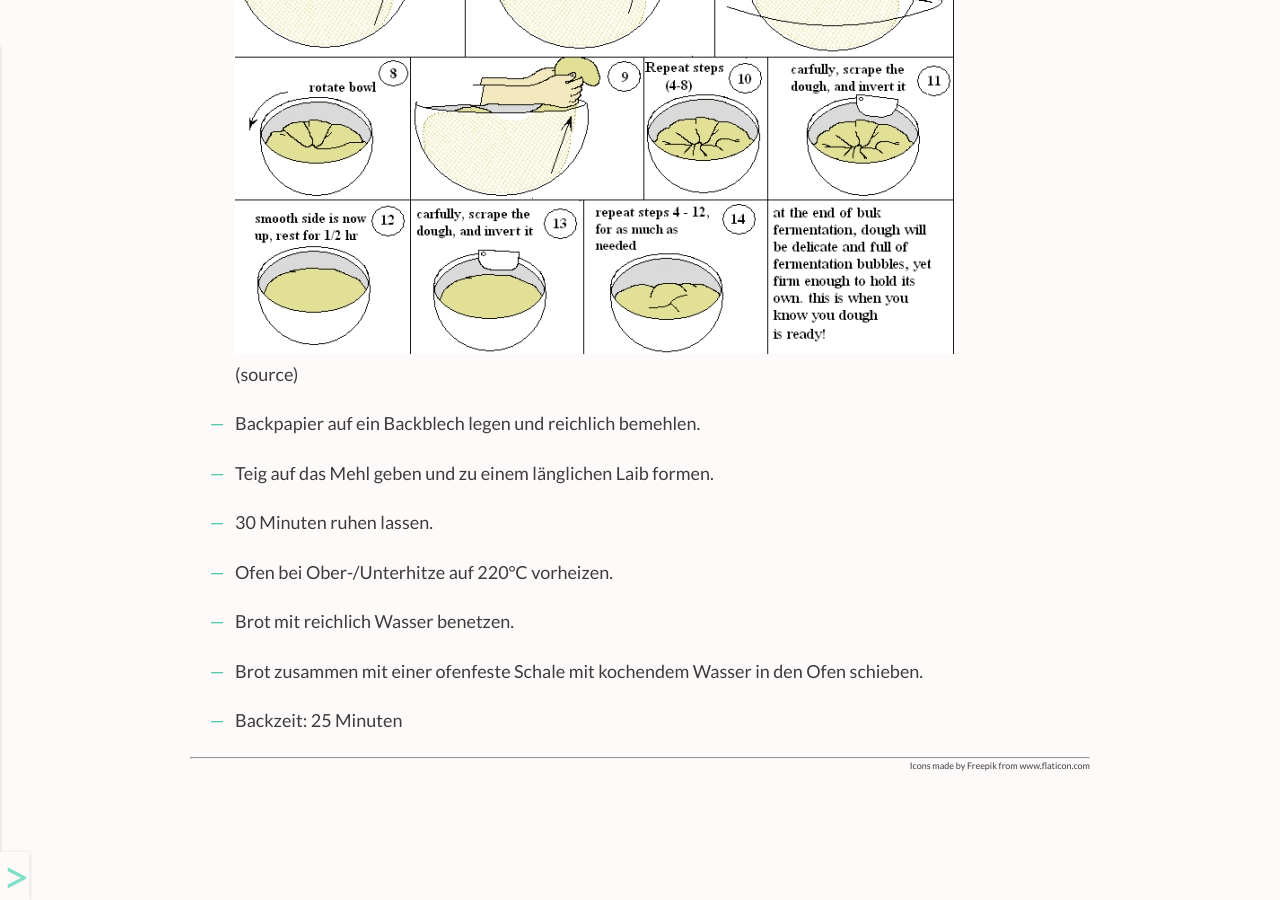
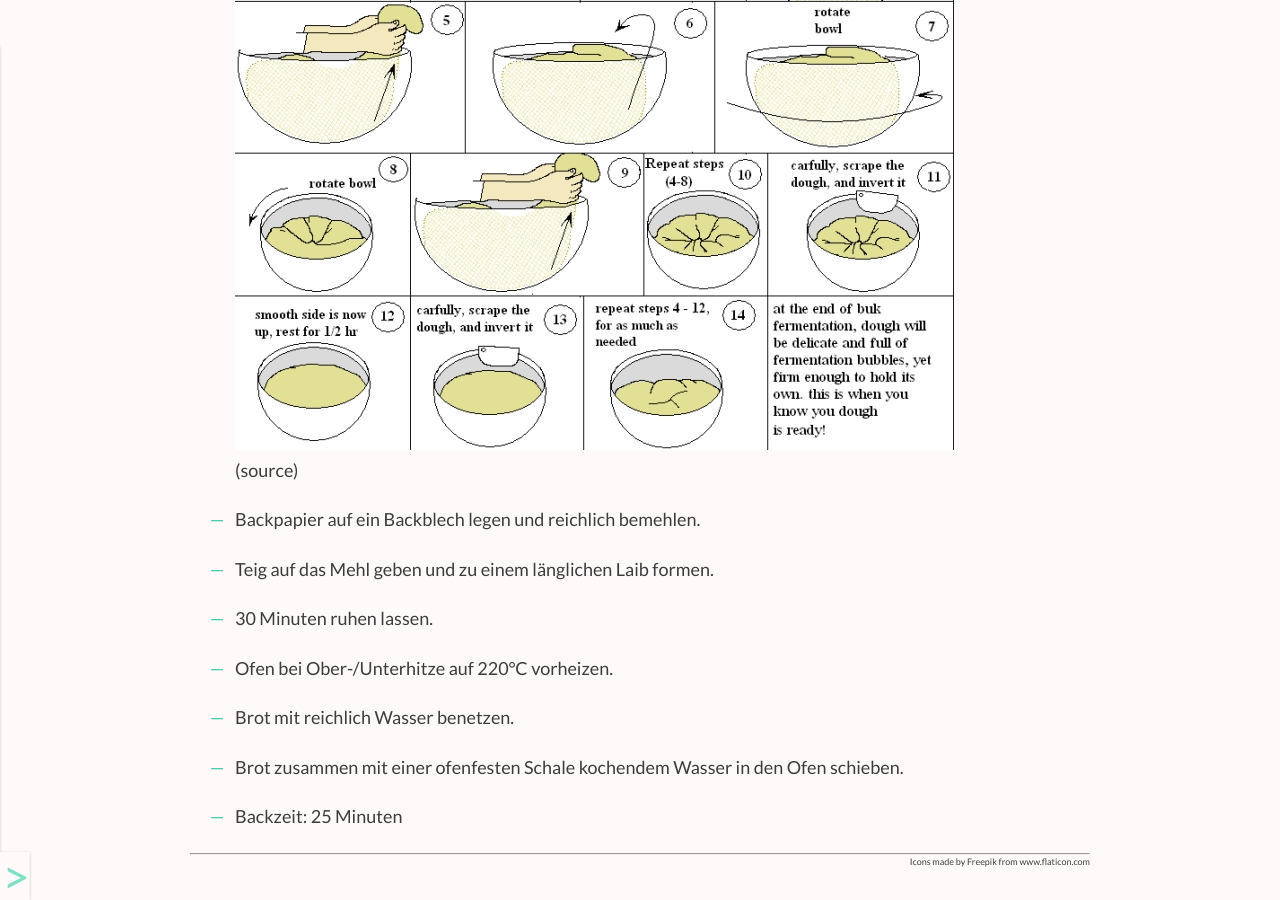
Before and after one commit to my-tien/rezept, a Jekyll site: the page built from Ciabatta.md, in a window 1280 px wide and 900 px high, scrolled down 2399 px. Built offline with Jekyll 4.4.1, drawn with Linux system fonts in a browser that asks for light colours; some of the changed text lies outside the part shown.

Commit message:
Updated Ciabatta recipe with simpler instruction and a story.

```diff
--- a/Ciabatta.md
+++ b/Ciabatta.md
@@ -36,5 +37,5 @@
 - 30 Minuten ruhen lassen.
 - Ofen bei Ober-/Unterhitze auf 220°C vorheizen.
 - Brot mit reichlich Wasser benetzen.
-- Brot zusammen mit einer ofenfeste Schale mit kochendem Wasser in den Ofen schieben.
+- Brot zusammen mit einer ofenfesten Schale kochendem Wasser in den Ofen schieben.
 - Backzeit: 25 Minuten
```
Also changed, not shown: other parts of Ciabatta.md (+2 -1 lines).
